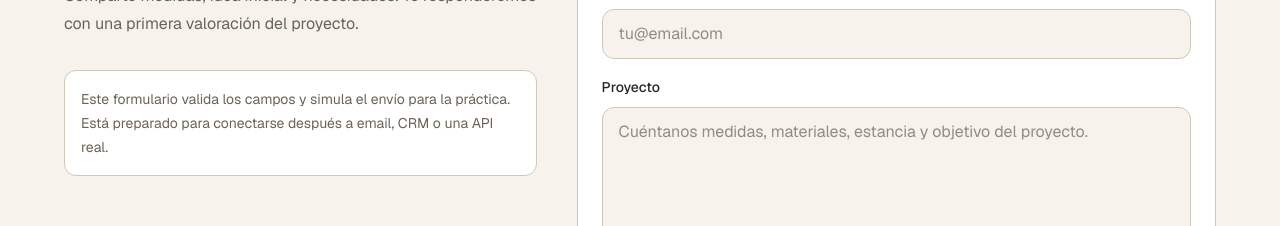
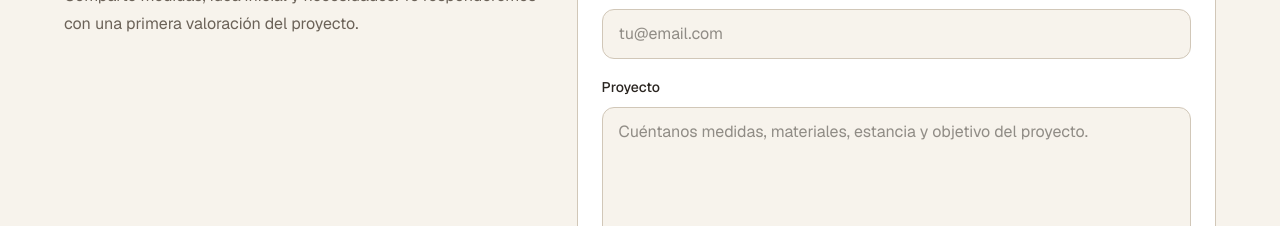
Before and after one commit to LauraLlamass/Carpinteria, a Next.js app: page /contacto in a window 1280 px wide. Shown: the part 311-537 px from the top of the page. Built offline with nearby package versions, Linux system fonts and the light colour scheme; no server answers; a web font is replaced by a local one.

Commit message:
update contacto

```diff
--- a/app/contacto/page.tsx
+++ b/app/contacto/page.tsx
@@ -28,11 +28,7 @@ export default function ContactPage() {
             description="Comparte medidas, idea inicial y necesidades. Te responderemos con una primera valoración del proyecto."
           />
 
-          <p className="mt-8 rounded-lg border border-border bg-surface p-4 text-sm leading-6 text-muted-foreground">
-            Este formulario valida los campos y simula el envío para la
-            práctica. Está preparado para conectarse después a email, CRM o una
-            API real.
-          </p>
+
         </div>
 
         <div className="rounded-lg border border-border bg-surface p-6">
```
